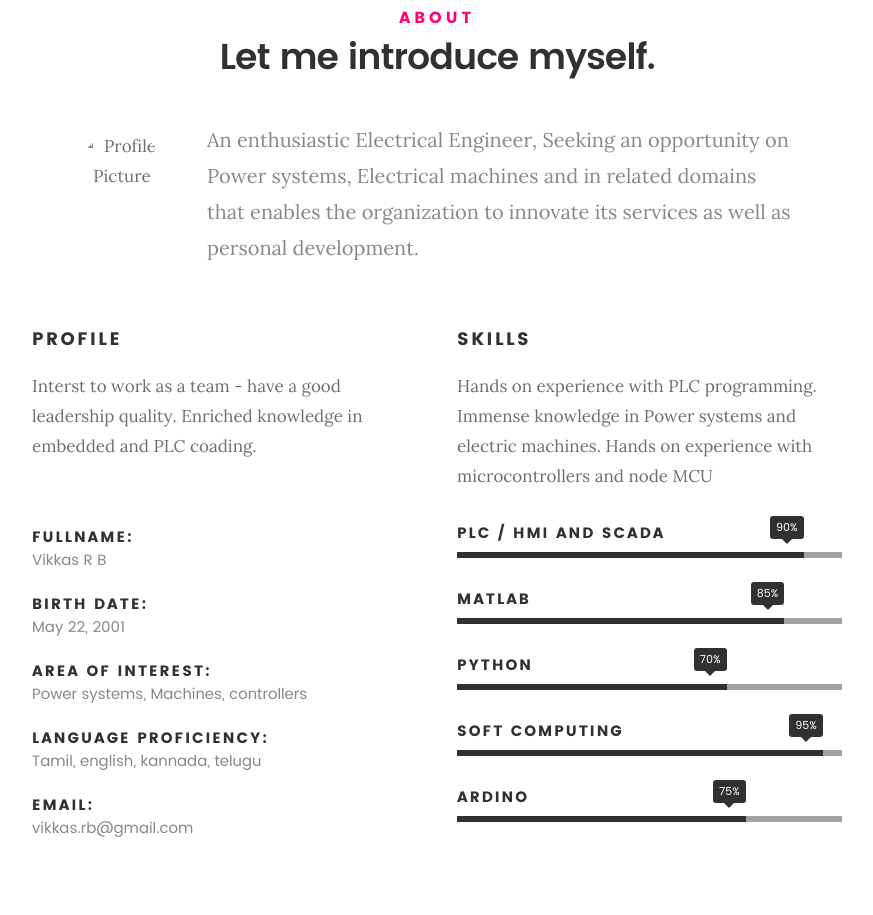
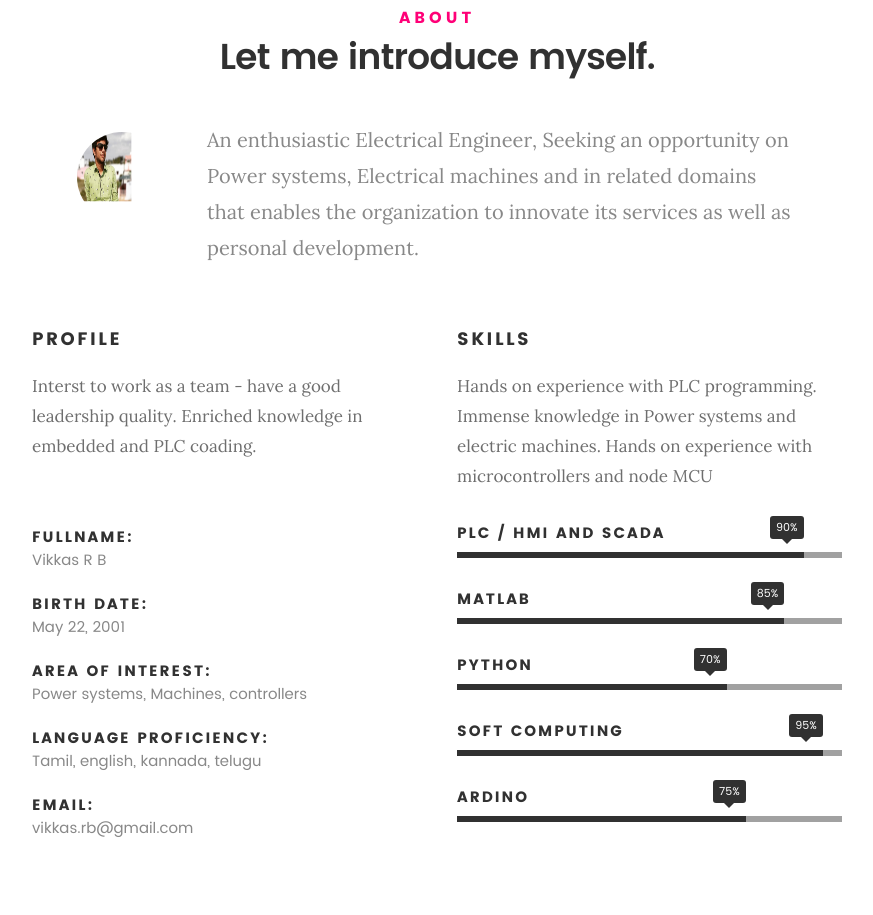
Before and after one commit to Vikkas-lightning/Vikkas-lightning.github.io, a plain HTML site: page index.html in a window 1280 px wide. Shown: the part 917-1832 px from the top of the page, without its empty margins (203-1076 px from the left). Drawn offline with Linux system fonts and the light colour scheme; files whose address does not match are found by name.

Commit message:
Update index.html

```diff
--- a/index.html
+++ b/index.html
@@ -107,7 +107,7 @@
 
    			<div class="intro-info">
 
-   				<img src="images/Profile_pic.jpg" alt="Profile Picture">
+   				<img src="images/Profile_pic.png" alt="Profile Picture">
 
    				<p class="lead">An enthusiastic Electrical Engineer, Seeking an opportunity on Power systems, Electrical machines and in related domains that enables the organization to innovate its services as well as personal development.</p>
    			</div>
```
